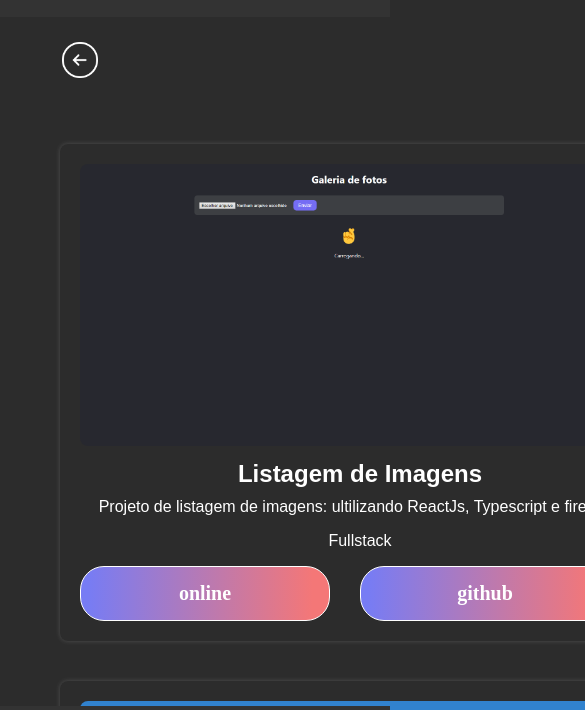
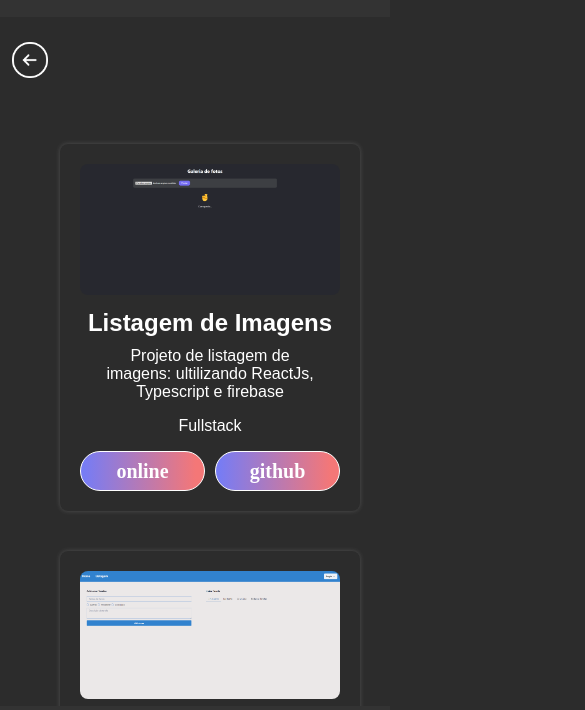
Before and after one commit to kenedy-gomes/portifolio, a plain HTML site: page pages/projetos.html in a window 390 px wide. Shown: the part 60-770 px from the top of the page, 585 px wide, since content can reach past the window. Drawn offline with Linux system fonts and the light colour scheme.

Commit message:
Ajuste no mobile projetos.html

```diff
--- a/pages/styles.css
+++ b/pages/styles.css
@@ -125,3 +125,23 @@ main {
  #img img:hover{
     cursor: pointer;
  }
+
+ @media screen and (max-width: 1115px) {
+    #project{
+        max-width: 300px;
+        width: 100%;
+    }
+
+    #img{
+        margin: 100px 0px 0px 10px;
+    }
+
+    #btn button{
+        width: 125px;
+    }
+
+    #btn button:nth-child(1){
+        margin: 0px 5px 0px 5px;
+        height: 40px;
+    }
+}
```
